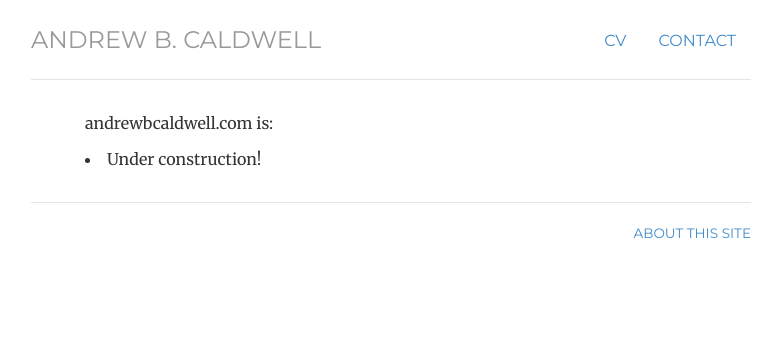
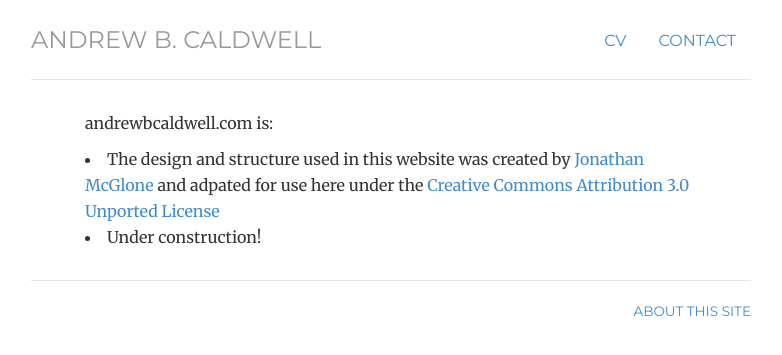
Before and after one commit to andrewbcaldwell/andrewbcaldwell.github.io, a Jekyll site: the page built from about/index.html, in a window 1280 px wide. Shown: the top 355 px of the page, without its empty margins (249-1031 px from the left). Built offline with Jekyll 4.4.1, drawn with Linux system fonts in a browser that asks for light colours.

Commit message:
Update index.html
Added license attribution

```diff
--- a/about/index.html
+++ b/about/index.html
@@ -7,7 +7,7 @@ description: This is a personal website run by Andrew B. Caldwell.
   <div class="about">
 
     <p>andrewbcaldwell.com is:</p>
-
+        <li>The design and structure used in this website was created by <a href="https://github.com/jmcglone/jmcglone.github.io">Jonathan McGlone</a> and adpated for use here under the <a href="http://creativecommons.org/licenses/by/3.0/deed.en_US">Creative Commons Attribution 3.0 Unported License</a>
         <li>Under construction!</li>
       </ul>
 
```
